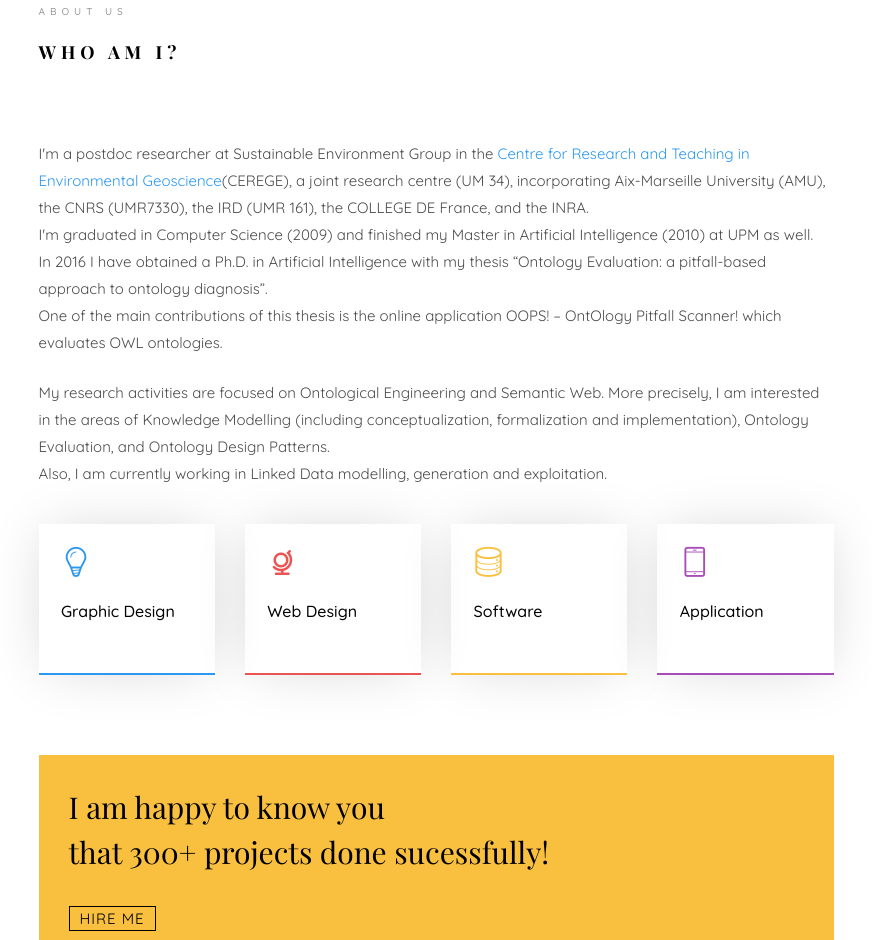
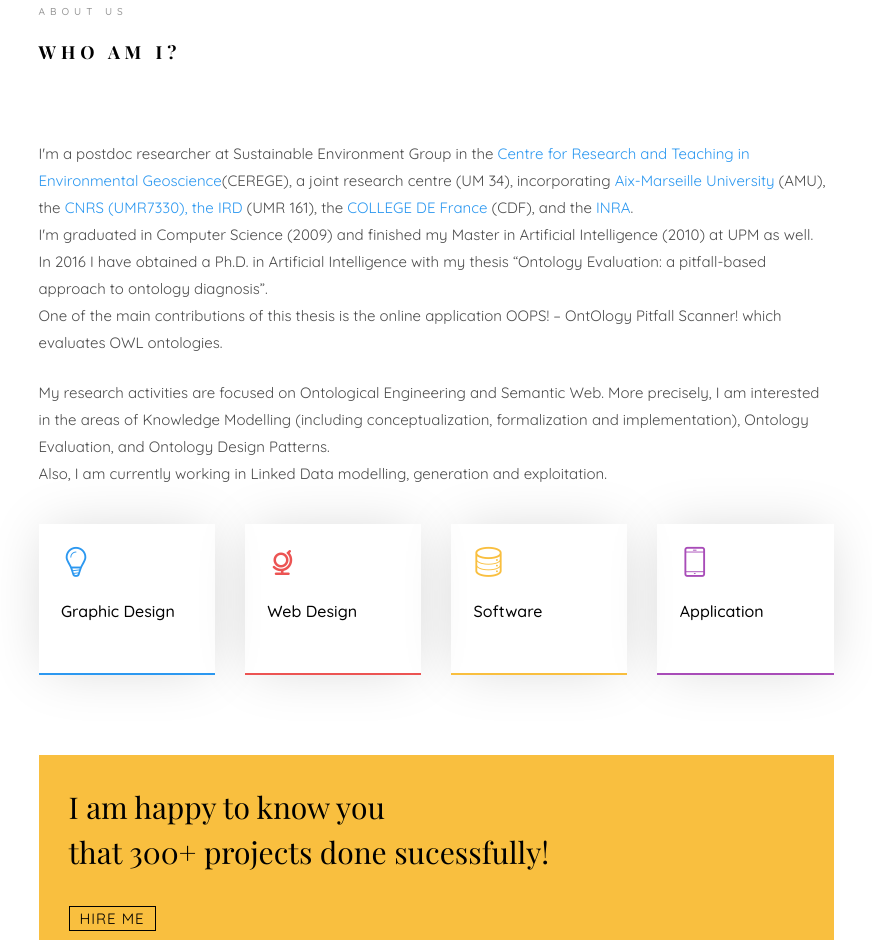
Before and after one commit to AliAyadi/ali.ayadi, a plain HTML site: page index.html in a window 1280 px wide. Shown: the part 1007-1947 px from the top of the page, without its empty margins (354-1226 px from the left). Drawn offline with nearby package versions, Linux system fonts and the light colour scheme; files whose address does not match are found by name; a web font is replaced by a local one.

Commit message:
Update index.html

```diff
--- a/index.html
+++ b/index.html
@@ -125,7 +125,7 @@ Copyright <script>document.write(new Date().getFullYear());</script> All rights
 									<div class="about-desc">
 										<span class="heading-meta">About Us</span>
 										<h2 class="colorlib-heading">Who Am I?</h2>
-										<p> I'm a postdoc researcher at Sustainable Environment Group in the <a href="https://www.cerege.fr/en/about-cerege">Centre for Research and Teaching in Environmental Geoscience</a>(CEREGE), a joint research centre (UM 34), incorporating Aix-Marseille University (AMU), the CNRS (UMR7330), the IRD (UMR 161), the COLLEGE DE France, and the INRA. <br>
+										<p> I'm a postdoc researcher at Sustainable Environment Group in the <a href="https://www.cerege.fr/en/about-cerege">Centre for Research and Teaching in Environmental Geoscience</a>(CEREGE), a joint research centre (UM 34), incorporating <a href="https://www.univ-amu.fr/">Aix-Marseille University</a> (AMU), the <a href="http://www.cnrs.fr/">CNRS (UMR7330), the <a href="https://www.ird.fr/">IRD</a> (UMR 161), the <a href="https://www.college-de-france.fr/site/college/index.htm">COLLEGE DE France</a> (CDF), and the <a href="http://www.inra.fr/">INRA</a>. <br>
 											I'm graduated in Computer Science (2009) and finished my Master in Artificial Intelligence (2010) at UPM as well. <br>
 											In 2016 I have obtained a Ph.D. in Artificial Intelligence with my thesis “Ontology Evaluation: a pitfall-based approach to ontology diagnosis”. <br>
 											One of the main contributions of this thesis is the online application OOPS! – OntOlogy Pitfall Scanner! which evaluates OWL ontologies.</p>
```
